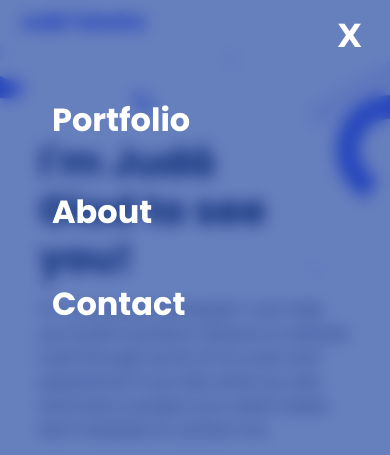
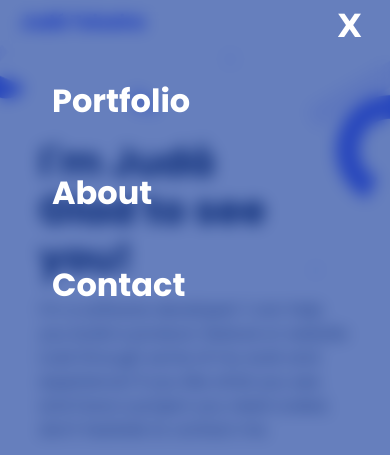
Before and after one commit to mrjuda/jt, a website: page index.html in a window 390 px wide. Both pictures are taken after a click on the link 349 px from the left and 22 px from the top of the page. Shown: the top 455 px of the page. Drawn offline with Linux system fonts and the light colour scheme.

Commit message:
Adjusto margins on the mob-menu

```diff
--- a/styles/main.css
+++ b/styles/main.css
@@ -31,7 +31,7 @@ header a {
 .menu-hamb,
 .menu-mobile-list li a {
   color: #fff;
-  padding-right: 1rem;
+  /* padding-right: 1rem; */
   font-size: 2rem;
   z-index: 5;
 }
@@ -46,7 +46,7 @@ header a {
   color: #fff;
   font-family: Verdana, Geneva, Tahoma, sans-serif;
   font-weight: 700;
-  margin: 1rem 1rem;
+  margin: 0.4rem 2rem;
 }
 
 form li {
```
